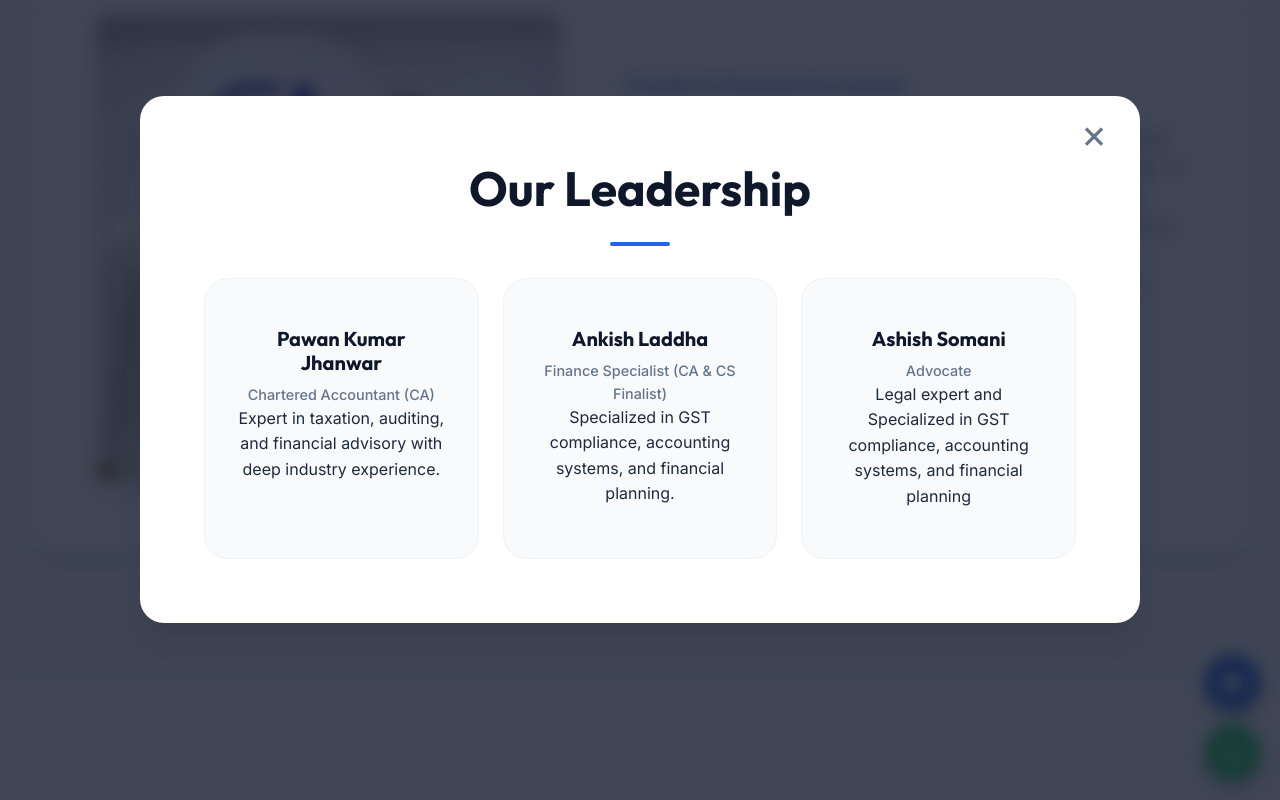
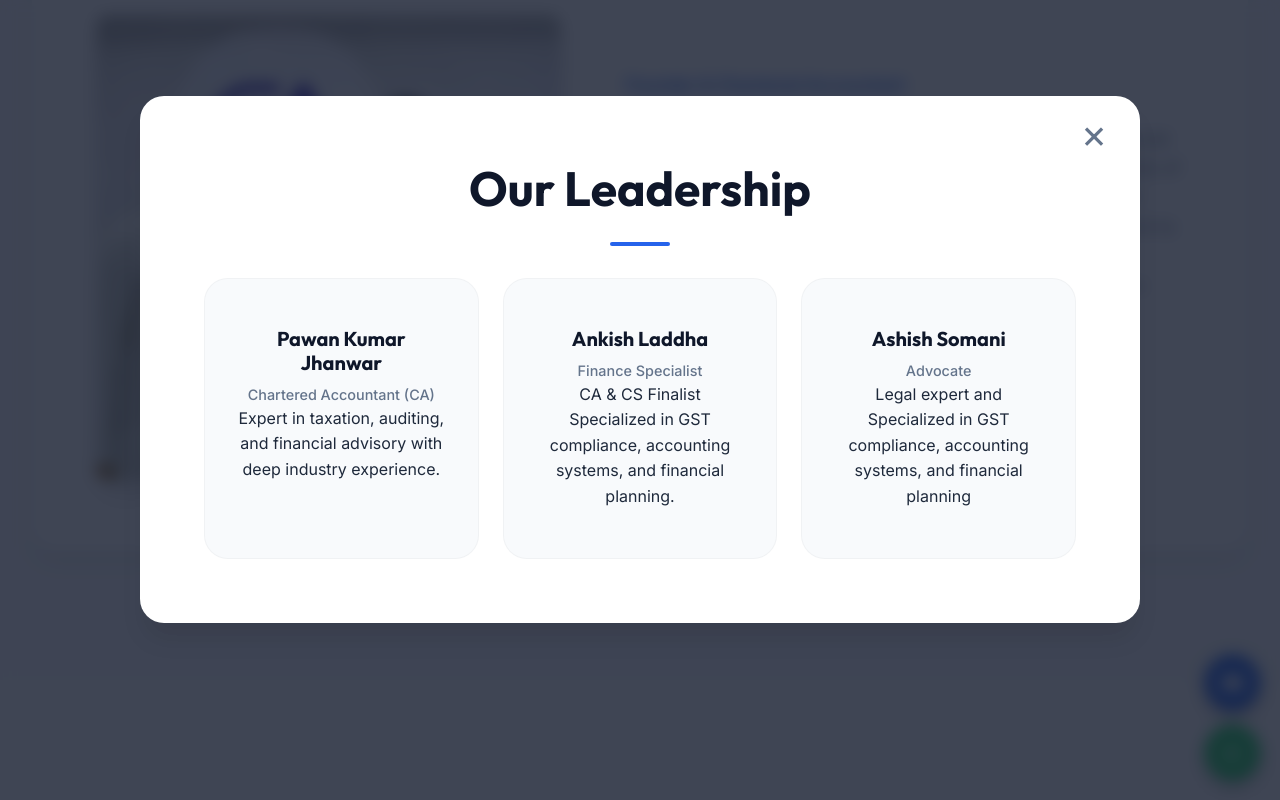
Before and after one commit to completetaxsolution1/completetaxsolution1.github.io, a plain HTML site: page index.html in a window 1280 px wide. Both pictures are taken after a click on the link "Expert Team". Shown: the part 2954-3754 px from the top of the page. Drawn offline with nearby package versions, Linux system fonts and the light colour scheme.

Commit message:
Update index.html

```diff
--- a/index.html
+++ b/index.html
@@ -165,7 +165,8 @@
                 </div>
                 <div class="team-card">
                     <h3>Ankish Laddha</h3>
-                    <p class="role">Finance Specialist (CA & CS Finalist)</p>
+                    <p class="role">Finance Specialist</p>
+                     <p class="sub-role">CA & CS Finalist</p>
                     <p>Specialized in GST compliance, accounting systems, and financial planning.</p>
                 </div>
                 <div class="team-card">
```
